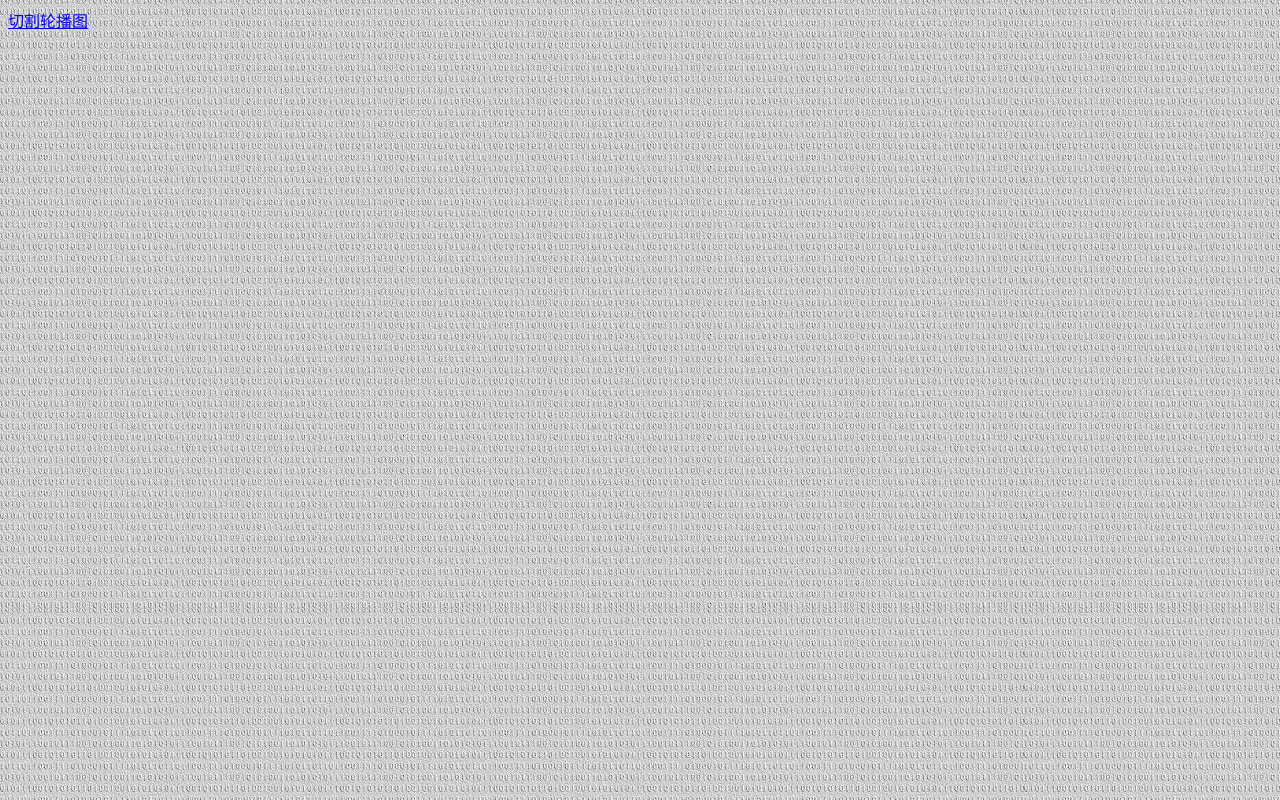
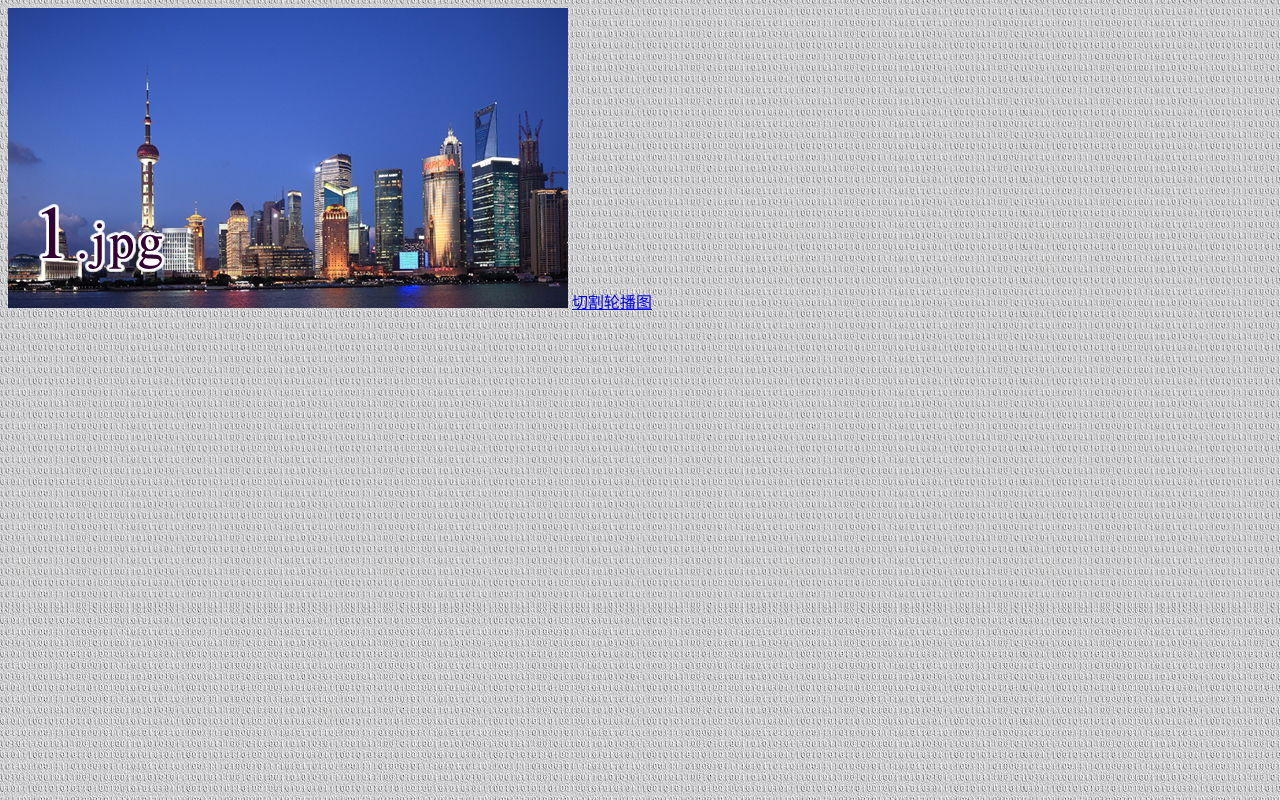
Before and after one commit to MiJaFu/MiJaFu.github.io, a plain HTML site: page index.html in a window 1280 px wide. Drawn offline with Linux system fonts and the light colour scheme.

```diff
--- a/index.html
+++ b/index.html
@@ -12,7 +12,7 @@
     </style>
 </head>
 <body>
-<!--     <img src="./images/1.jpg" alt=""> -->
+    <img src="./images/1.jpg" alt="">
     <a href="./切割轮播图.html">切割轮播图</a>
 </body>
 </html>
```
